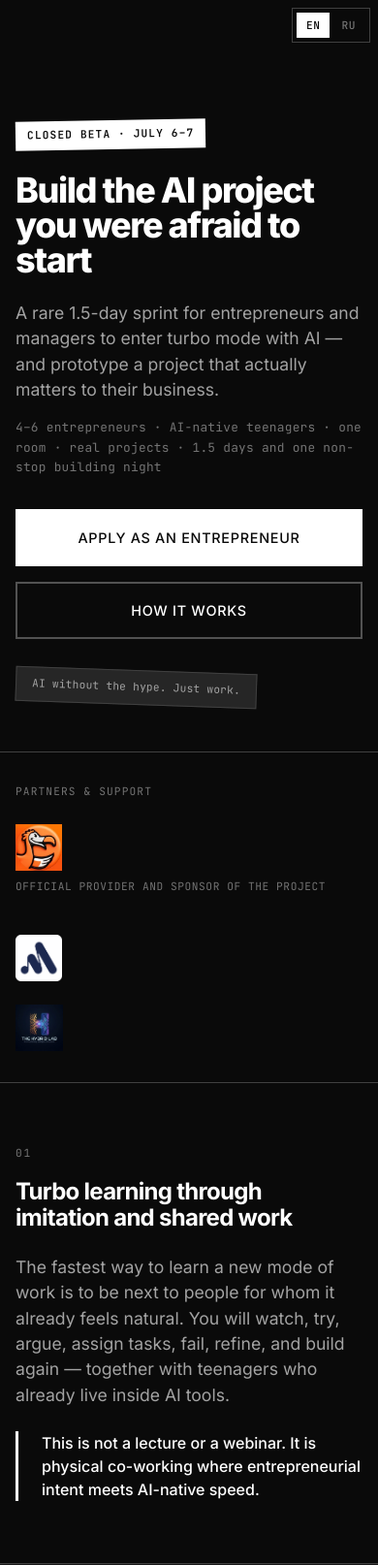
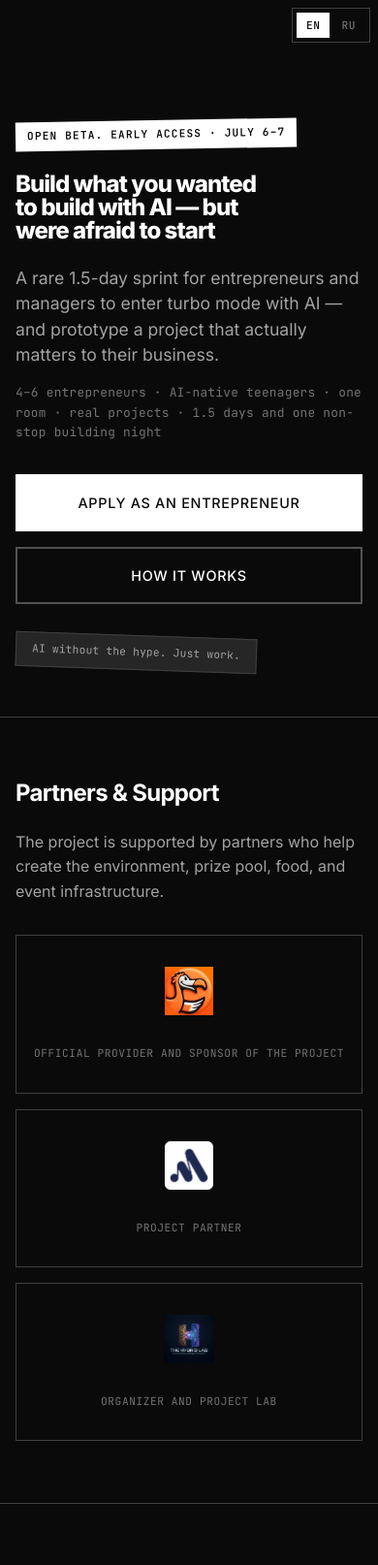
Before and after one commit to aboba485/hybrid-hackathon-LP, a FastAPI app: page / in a window 390 px wide. Shown: the top 1614 px of the page at 97% size. Run offline with FastAPI, Linux system fonts and the light colour scheme.

Commit message:
update 1.3

```diff
--- a/app/static/css/styles.css
+++ b/app/static/css/styles.css
@@ -380,54 +380,68 @@ h1, h2, h3, h4, h5, h6 {
    Partners Section
    -------------------------------------------------------------------------- */
 .partners {
-    padding-block: var(--space-xl);
-    border-bottom: var(--border-thin);
+    padding-block: var(--space-3xl);
 }
 
-.partners-label {
-    font-family: var(--font-mono);
-    font-size: var(--font-size-xs);
-    color: var(--color-text-muted);
-    text-transform: uppercase;
-    letter-spacing: 0.1em;
-    margin-bottom: var(--space-lg);
+.partners-subtitle {
+    font-size: var(--font-size-lg);
+    color: var(--color-text-secondary);
+    max-width: 700px;
+    margin-bottom: var(--space-xl);
+    line-height: 1.6;
 }
 
 .partners-grid {
-    display: flex;
-    flex-wrap: wrap;
-    align-items: flex-start;
-    gap: var(--space-xl);
+    display: grid;
+    grid-template-columns: repeat(3, 1fr);
+    gap: var(--space-lg);
+    margin-top: var(--space-xl);
 }
 
-.partner-item {
+.partner-card {
     display: flex;
     flex-direction: column;
-    align-items: flex-start;
-    gap: var(--space-sm);
-}
-
-.partner-main {
-    flex-basis: 100%;
-    margin-bottom: var(--space-md);
-}
-
-.partner-logo {
-    max-height: 64px;
-    width: auto;
+    align-items: center;
+    text-align: center;
+    gap: var(--space-md);
+    padding: var(--space-lg);
+    border: var(--border-thin);
     transition: var(--transition-base);
 }
 
-.partner-logo:hover {
+.partner-card:hover {
+    background: var(--color-surface);
+}
+
+.partner-logo-card {
+    min-height: 140px;
+    width: 100%;
+    display: flex;
+    align-items: center;
+    justify-content: center;
+    padding: var(--space-md);
+}
+
+.partner-logo-card img {
+    width: 100%;
+    max-width: 220px;
+    height: 72px;
+    object-fit: contain;
+    transition: var(--transition-base);
+}
+
+.partner-card:hover .partner-logo-card img {
     transform: scale(1.05);
 }
 
-.partner-desc {
+.partner-label {
     font-family: var(--font-mono);
     font-size: var(--font-size-xs);
     color: var(--color-text-muted);
     text-transform: uppercase;
     letter-spacing: 0.05em;
+    line-height: 1.4;
+    min-height: 2.8em;
 }
 
 /* --------------------------------------------------------------------------
@@ -1040,6 +1054,16 @@ h1, h2, h3, h4, h5, h6 {
     .people-grid {
         grid-template-columns: repeat(2, 1fr);
     }
+
+    .partners-grid {
+        grid-template-columns: repeat(3, 1fr);
+        gap: var(--space-md);
+    }
+
+    .partner-logo-card img {
+        max-width: 160px;
+        height: 56px;
+    }
 }
 
 /* Large Mobile (430px - 767px) */
@@ -1051,6 +1075,10 @@ h1, h2, h3, h4, h5, h6 {
 
     .hero-cta .btn {
         width: 100%;
+    }
+
+    .hero-title {
+        font-size: clamp(1.75rem, 6vw, 2.5rem);
     }
 
     .steps-grid {
@@ -1072,12 +1100,21 @@ h1, h2, h3, h4, h5, h6 {
     }
 
     .partners-grid {
-        flex-direction: column;
-        gap: var(--space-lg);
+        grid-template-columns: 1fr;
+        gap: var(--space-md);
     }
 
-    .partner-logo {
-        max-height: 48px;
+    .partner-card {
+        padding: var(--space-md);
+    }
+
+    .partner-logo-card {
+        min-height: 100px;
+    }
+
+    .partner-logo-card img {
+        max-width: 180px;
+        height: 60px;
     }
 
     .lang-switcher {
@@ -1089,12 +1126,20 @@ h1, h2, h3, h4, h5, h6 {
     .need-list li {
         font-size: var(--font-size-base);
     }
+
+    .footer-logo {
+        max-height: 36px;
+    }
 }
 
 /* Medium Mobile (390px - 429px) */
 @media (max-width: 429px) {
     :root {
         --container-padding: 16px;
+    }
+
+    .hero-title {
+        font-size: clamp(1.5rem, 5.5vw, 2rem);
     }
 
     .radio-label {
@@ -1111,6 +1156,15 @@ h1, h2, h3, h4, h5, h6 {
         width: 100px;
         height: 100px;
     }
+
+    .partner-logo-card {
+        min-height: 80px;
+    }
+
+    .partner-logo-card img {
+        max-width: 150px;
+        height: 50px;
+    }
 }
 
 /* Small Mobile (360px - 389px) */
@@ -1123,6 +1177,10 @@ h1, h2, h3, h4, h5, h6 {
         font-size: 10px;
     }
 
+    .hero-title {
+        font-size: clamp(1.35rem, 5vw, 1.75rem);
+    }
+
     .section-title {
         font-size: var(--font-size-2xl);
     }
@@ -1130,6 +1188,15 @@ h1, h2, h3, h4, h5, h6 {
     .hero-sticker {
         font-size: 10px;
         padding: 6px 12px;
+    }
+
+    .partner-logo-card img {
+        max-width: 130px;
+        height: 44px;
+    }
+
+    .partner-label {
+        font-size: 10px;
     }
 }
 
--- a/app/static/js/i18n.js
+++ b/app/static/js/i18n.js
@@ -6,8 +6,8 @@
 const TRANSLATIONS = {
     en: {
         // Hero Section
-        hero_badge: "Closed Beta · July 6–7",
-        hero_title: "Build the AI project you were afraid to start",
+        hero_badge: "Open Beta. Early Access · July 6–7",
+        hero_title: "Build what you wanted to build with AI — but were afraid to start",
         hero_subtitle: "A rare 1.5-day sprint for entrepreneurs and managers to enter turbo mode with AI — and prototype a project that actually matters to their business.",
         hero_meta: "4–6 entrepreneurs · AI-native teenagers · one room · real projects · 1.5 days and one non-stop building night",
         cta_apply: "Apply as an Entrepreneur",
@@ -15,8 +15,11 @@ const TRANSLATIONS = {
         hero_sticker: "AI without the hype. Just work.",
 
         // Partners
-        partners_label: "Partners & Support",
+        partners_title: "Partners & Support",
+        partners_subtitle: "The project is supported by partners who help create the environment, prize pool, food, and event infrastructure.",
         dodo_label: "Official provider and sponsor of the project",
+        metagames_label: "Project partner",
+        hybridlab_label: "Organizer and project lab",
 
         // Core Proposition - Effect of the Monkey
         core_title: "Turbo learning through imitation and shared work",
@@ -148,8 +151,8 @@ const TRANSLATIONS = {
 
     ru: {
         // Hero Section
-        hero_badge: "Closed Beta · 6–7 июля",
-        hero_title: "Сделайте то, что боялись сделать с ИИ",
+        hero_badge: "Open Beta. Early Access · 6–7 июля",
+        hero_title: "Сделайте то, что ХОТЕЛИ, но боялись сделать с ИИ",
         hero_subtitle: "Уникальная возможность для предпринимателей и управленцев на полтора дня включить турбо-режим освоения ИИ — и собрать прототип проекта, важного для вашего бизнеса.",
         hero_meta: "4–6 предпринимателей · AI-native подростки · одна комната · реальные проекты · полтора дня и ночь non-stop сборки",
         cta_apply: "Подать заявку предпринимателя",
@@ -157,8 +160,11 @@ const TRANSLATIONS = {
         hero_sticker: "ИИ без пафоса. Только работа.",
 
         // Partners
-        partners_label: "Партнеры и поддержка",
+        partners_title: "Партнеры и поддержка",
+        partners_subtitle: "Проект проходит при поддержке партнеров, которые помогают собрать среду, призовой фонд, еду и инфраструктуру события.",
         dodo_label: "Официальный провайдер и спонсор проекта",
+        metagames_label: "Партнер проекта",
+        hybridlab_label: "Организатор и лаборатория проекта",
 
         // Core Proposition - Effect of the Monkey
         core_title: "Турбо-обучение через «эффект обезьяны»",
--- a/app/templates/index.html
+++ b/app/templates/index.html
@@ -25,8 +25,8 @@
     <!-- Hero Section -->
     <section class="hero" id="hero">
         <div class="container">
-            <div class="hero-badge" data-i18n="hero_badge">Closed Beta · July 6–7</div>
-            <h1 class="hero-title" data-i18n="hero_title">Build the AI project you were afraid to start</h1>
+            <div class="hero-badge" data-i18n="hero_badge">Open Beta. Early Access · July 6–7</div>
+            <h1 class="hero-title" data-i18n="hero_title">Build what you wanted to build with AI — but were afraid to start</h1>
             <p class="hero-subtitle" data-i18n="hero_subtitle">A rare 1.5-day sprint for entrepreneurs and managers to enter turbo mode with AI — and prototype a project that actually matters to their business.</p>
             <p class="hero-meta" data-i18n="hero_meta">4–6 entrepreneurs · AI-native teenagers · one room · real projects · 1.5 days and one non-stop building night</p>
             <div class="hero-cta">
@@ -38,19 +38,28 @@
     </section>
 
     <!-- Partners Section -->
-    <section class="partners" id="partners">
+    <section class="partners section" id="partners">
         <div class="container">
-            <p class="partners-label" data-i18n="partners_label">Partners & Support</p>
+            <h2 class="section-title" data-i18n="partners_title">Partners & Support</h2>
+            <p class="partners-subtitle" data-i18n="partners_subtitle">The project is supported by partners who help create the environment, prize pool, food, and event infrastructure.</p>
             <div class="partners-grid">
-                <div class="partner-item partner-main">
-                    <img src="/static/logos/dodo-pizza.jpg" alt="Dodo Pizza" class="partner-logo">
-                    <span class="partner-desc" data-i18n="dodo_label">Official provider and sponsor of the project</span>
+                <div class="partner-card">
+                    <div class="partner-logo-card">
+                        <img src="/static/logos/dodo-pizza.jpg" alt="Dodo Pizza">
+                    </div>
+                    <span class="partner-label" data-i18n="dodo_label">Official provider and sponsor of the project</span>
                 </div>
-                <div class="partner-item">
-                    <img src="/static/logos/metagames.png" alt="MetaGames" class="partner-logo">
+                <div class="partner-card">
+                    <div class="partner-logo-card">
+                        <img src="/static/logos/metagames.png" alt="MetaGames">
+                    </div>
+                    <span class="partner-label" data-i18n="metagames_label">Project partner</span>
                 </div>
-                <div class="partner-item">
-                    <img src="/static/logos/hybrid-lab.png" alt="Hybrid Lab" class="partner-logo">
+                <div class="partner-card">
+                    <div class="partner-logo-card">
+                        <img src="/static/logos/hybrid-lab.png" alt="Hybrid Lab">
+                    </div>
+                    <span class="partner-label" data-i18n="hybridlab_label">Organizer and project lab</span>
                 </div>
             </div>
         </div>
```
